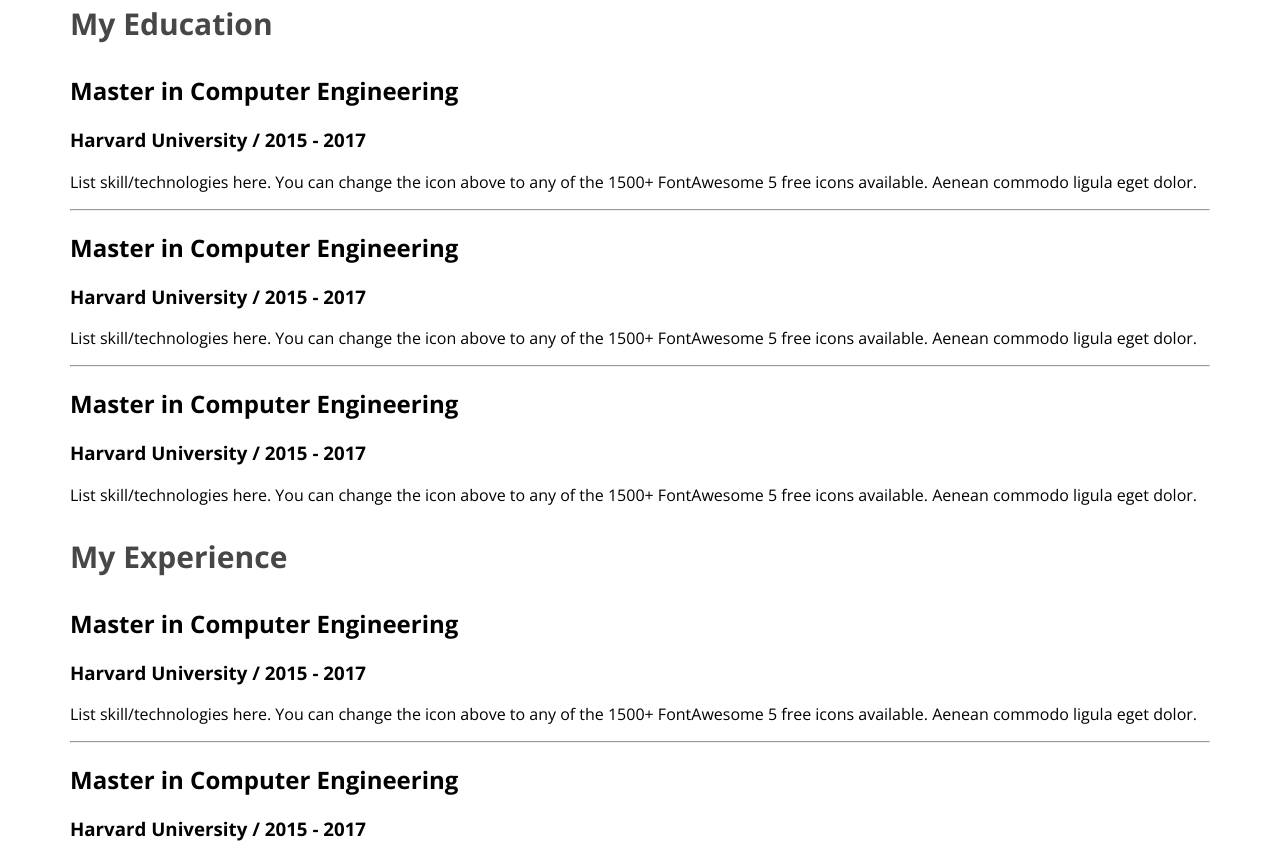
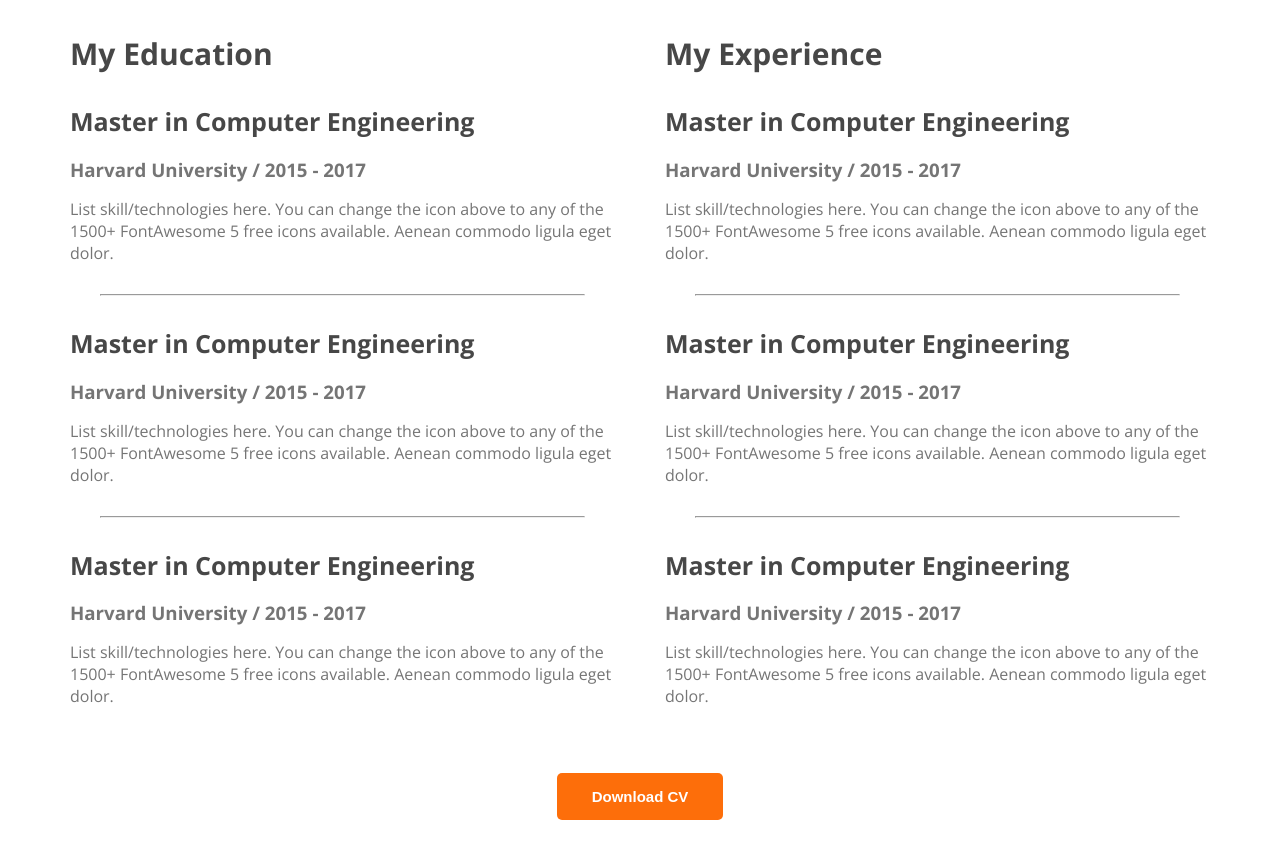
Before and after one commit to ZakiiiAsif/web-developer-portfolio, a plain HTML site: page index.html in a window 1280 px wide. Shown: the part 2352-3196 px from the top of the page. Drawn offline with nearby package versions, Linux system fonts and the light colour scheme.

Commit message:
finished the resume section

```diff
--- a/index.html
+++ b/index.html
@@ -134,7 +134,7 @@
                 commodo ligula eget dolor.
               </p>
             </div>
-            <hr>
+            <hr />
             <div class="resume-item">
               <h2 class="resume-item-title">Master in Computer Engineering</h2>
               <h3 class="resume-item-institute">
@@ -146,7 +146,7 @@
                 commodo ligula eget dolor.
               </p>
             </div>
-            <hr>
+            <hr />
             <div class="resume-item">
               <h2 class="resume-item-title">Master in Computer Engineering</h2>
               <h3 class="resume-item-institute">
@@ -157,6 +157,7 @@
                 any of the 1500+ FontAwesome 5 free icons available. Aenean
                 commodo ligula eget dolor.
               </p>
+            </div>
           </div>
 
           <div class="resume-column">
@@ -173,7 +174,7 @@
                 commodo ligula eget dolor.
               </p>
             </div>
-              <hr>
+            <hr />
             <div class="resume-item">
               <h2 class="resume-item-title">Master in Computer Engineering</h2>
               <h3 class="resume-item-institute">
@@ -185,7 +186,7 @@
                 commodo ligula eget dolor.
               </p>
             </div>
-              <hr>
+            <hr />
             <div class="resume-item">
               <h2 class="resume-item-title">Master in Computer Engineering</h2>
               <h3 class="resume-item-institute">
@@ -197,8 +198,10 @@
                 commodo ligula eget dolor.
               </p>
             </div>
-
           </div>
+        </div>
+        <div class="download-cv">
+          <button class="button-primary">Download CV</button>
         </div>
       </section>
     </main>
--- a/styles/portfolio.css
+++ b/styles/portfolio.css
@@ -146,9 +146,40 @@ main section {
   color: #757575;
 }
 
-/* Resume Column Styles */
+/* Resume Section Styles */
 .resume-column-title {
   color: #474747;
   font-size: 30px;
   font-weight: 700;
 }
+
+.resume-container {
+  display: flex;
+  gap: 50px;
+}
+
+.resume-item-title {
+  color: #474747;
+  font-size: 25px;
+  font-weight: 700;
+  margin-bottom: 10px;
+}
+
+.resume-item-institute {
+  margin-bottom: 20px;
+  margin-bottom: 0px;
+}
+
+.resume-item-institute,
+.resume-item-description {
+  color: #757575;
+}
+
+.resume-container hr {
+  margin: 30px;
+}
+
+.download-cv {
+  text-align: center;
+  margin-top: 50px;
+}
```
Lines whose indentation alone changed are shown as unchanged.
